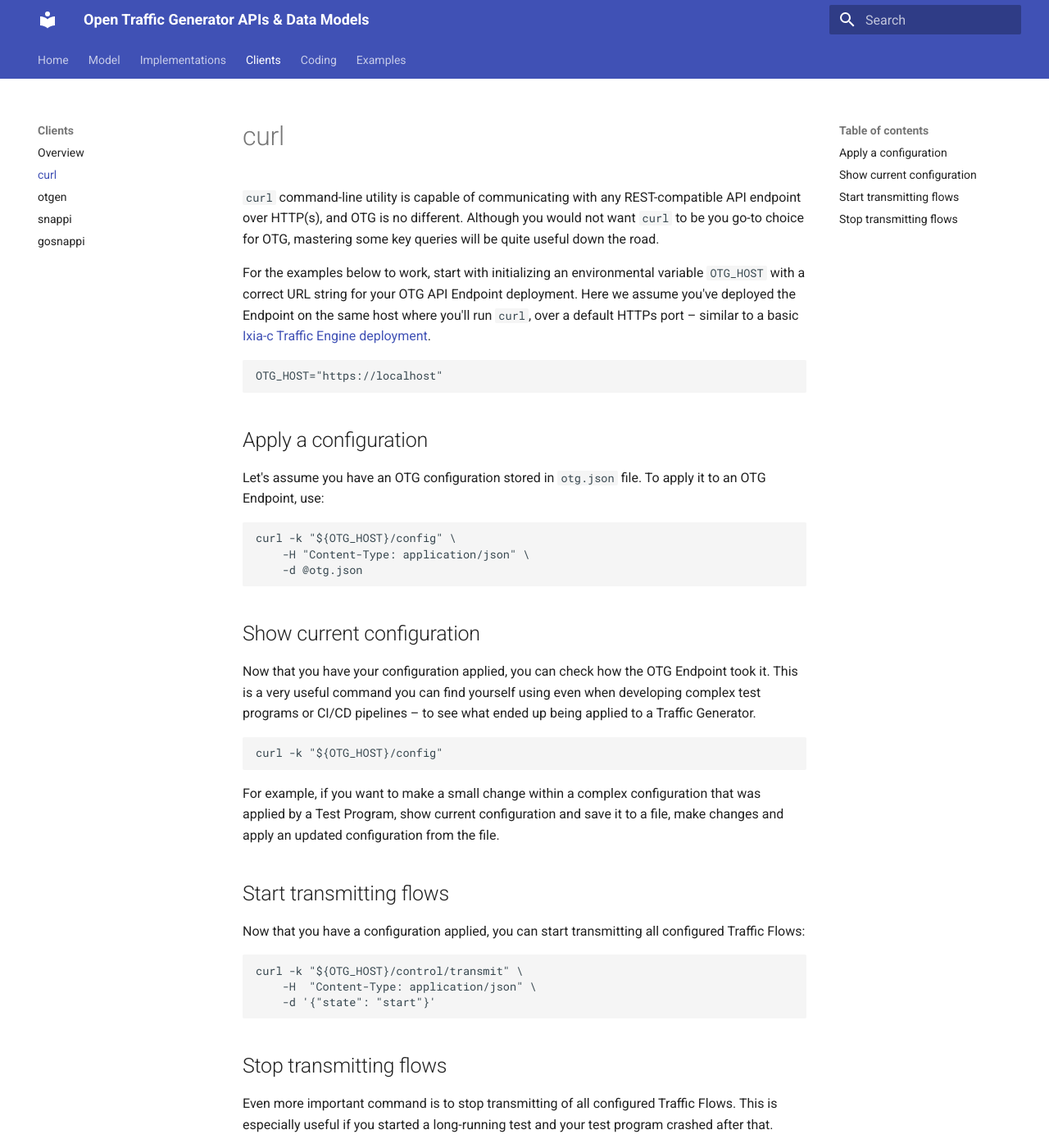
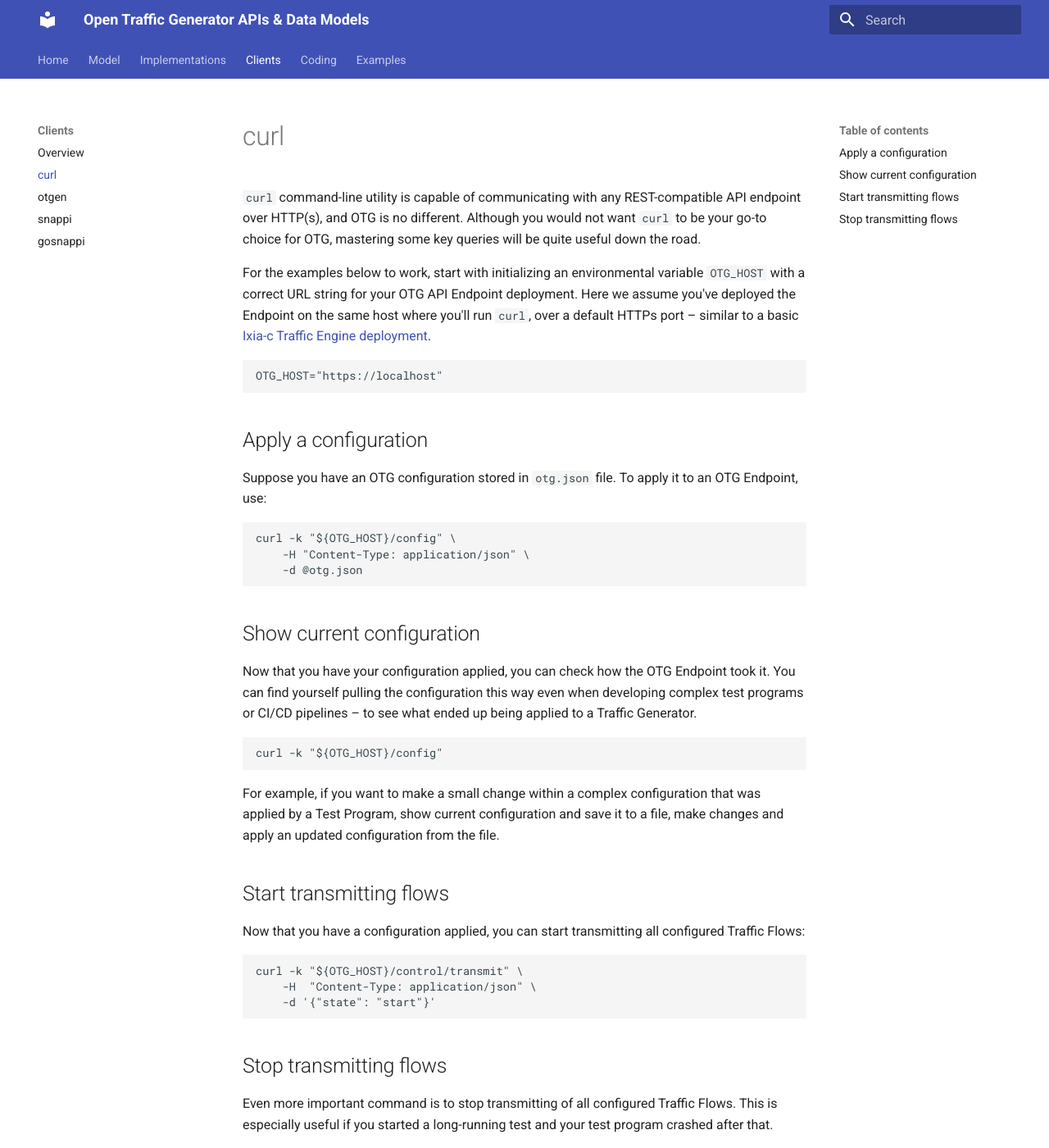
Before and after one commit to open-traffic-generator/open-traffic-generator.github.io, an MkDocs documentation site: the page built from docs/clients/curl.md, in a window 1280 px wide and 1400 px high. Shown: the whole window at 82% size. Built offline with MkDocs 1.6.1 and Material for MkDocs 9.7.7, drawn with Linux system fonts in a browser that asks for light colours.

Commit message:
small changes to curl.md

````diff
--- a/docs/clients/curl.md
+++ b/docs/clients/curl.md
@@ -1,6 +1,6 @@
 # curl
 
-`curl` command-line utility is capable of communicating with any REST-compatible API endpoint over HTTP(s), and OTG is no different. Although you would not want `curl` to be you go-to choice for OTG, mastering some key queries will be quite useful down the road.
+`curl` command-line utility is capable of communicating with any REST-compatible API endpoint over HTTP(s), and OTG is no different. Although you would not want `curl` to be your go-to choice for OTG, mastering some key queries will be quite useful down the road.
 
 For the examples below to work, start with initializing an environmental variable `OTG_HOST` with a correct URL string for your OTG API Endpoint deployment. Here we assume you've deployed the Endpoint on the same host where you'll run `curl`, over a default HTTPs port – similar to a basic [Ixia-c Traffic Engine deployment](../implementations.md#ixia-c).
 
@@ -10,7 +10,7 @@
 
 ## Apply a configuration
 
-Let's assume you have an OTG configuration stored in `otg.json` file. To apply it to an OTG Endpoint, use:
+Suppose you have an OTG configuration stored in `otg.json` file. To apply it to an OTG Endpoint, use:
 
 ```Shell
 curl -k "${OTG_HOST}/config" \
@@ -20,7 +20,7 @@
 
 ## Show current configuration
 
-Now that you have your configuration applied, you can check how the OTG Endpoint took it. This is a very useful command you can find yourself using even when developing complex test programs or CI/CD pipelines – to see what ended up being applied to a Traffic Generator.
+Now that you have your configuration applied, you can check how the OTG Endpoint took it. You can find yourself pulling the configuration this way even when developing complex test programs or CI/CD pipelines – to see what ended up being applied to a Traffic Generator.
 
 ```Shell
 curl -k "${OTG_HOST}/config"
````
